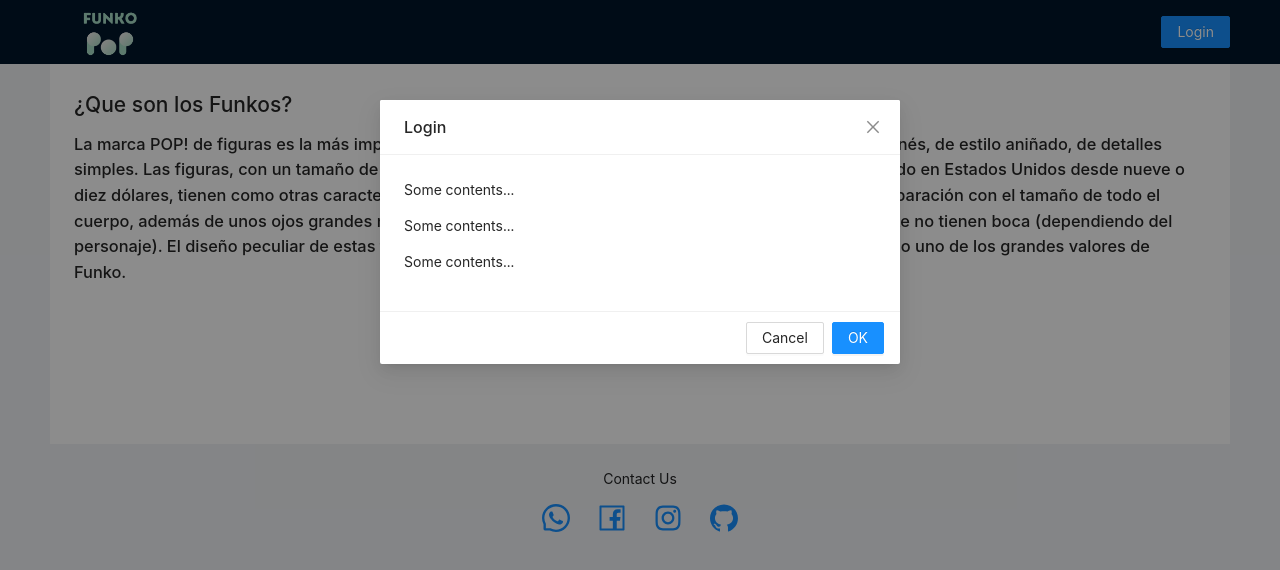
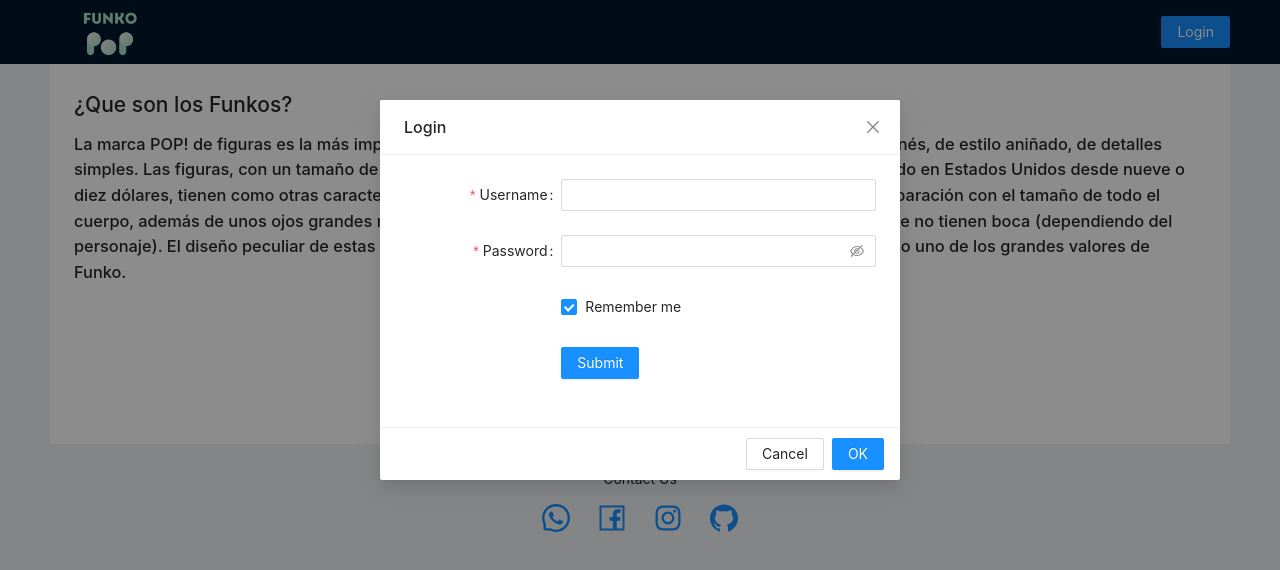
Before and after one commit to AndreaSofia23/finalProject, a React (Create React App) app in the folder frontend/: page / in a window 1280 px wide. Both pictures are taken after a click on the button "Login". Shown: the top 570 px of the page. Built offline with nearby package versions, Linux system fonts and the light colour scheme.

Commit message:
Add part of the form login

```diff
--- /dev/null
+++ b/frontend/src/components/FormLogin/FormLogin.jsx
@@ -0,0 +1,83 @@
+import React from 'react'
+import { Form, Input, Button, Checkbox } from 'antd';
+
+const FormLogin = () => {
+  const onFinish = (values) => {
+    console.log('Success:', values);
+  };
+
+  const onFinishFailed = (errorInfo) => {
+    console.log('Failed:', errorInfo);
+  };
+
+  return (
+    <Form
+      name="basic"
+      labelCol={{
+        span: 8,
+      }}
+      wrapperCol={{
+        span: 16,
+      }}
+      initialValues={{
+        remember: true,
+      }}
+      onFinish={onFinish}
+      onFinishFailed={onFinishFailed}
+      autoComplete="off"
+    >
+      <Form.Item
+        label="Username"
+        name="username"
+        rules={[
+          {
+            required: true,
+            message: 'Please input your username!',
+          },
+        ]}
+      >
+        <Input />
+      </Form.Item>
+
+      <Form.Item
+        label="Password"
+        name="password"
+        rules={[
+          {
+            required: true,
+            message: 'Please input your password!',
+          },
+        ]}
+      >
+        <Input.Password />
+      </Form.Item>
+
+      <Form.Item
+        name="remember"
+        valuePropName="checked"
+        wrapperCol={{
+          offset: 8,
+          span: 16,
+        }}
+      >
+        <Checkbox>Remember me</Checkbox>
+      </Form.Item>
+
+      <Form.Item
+        wrapperCol={{
+          offset: 8,
+          span: 16,
+        }}
+      >
+        <Button type="primary" htmlType="submit">
+          Submit
+        </Button>
+      </Form.Item>
+    </Form>
+  );
+};
+
+
+
+
+export default FormLogin;
--- a/frontend/src/components/Login/Login.jsx
+++ b/frontend/src/components/Login/Login.jsx
@@ -1,6 +1,7 @@
 import React, {useState} from 'react';
 import {Modal, Button} from 'antd';
 import './Login.css';
+import FormLogin from '../FormLogin/FormLogin';
 
 const Login = () => {
   const [isModalVisible, setIsModalVisible] = useState(false);
@@ -27,10 +28,7 @@
         visible={isModalVisible}
         onOk={handleOk}
         onCancel={handleCancel}>
-
-        <p>Some contents...</p>
-        <p>Some contents...</p>
-        <p>Some contents...</p>
+        <FormLogin/>
       </Modal>
     </div>
   );
```
